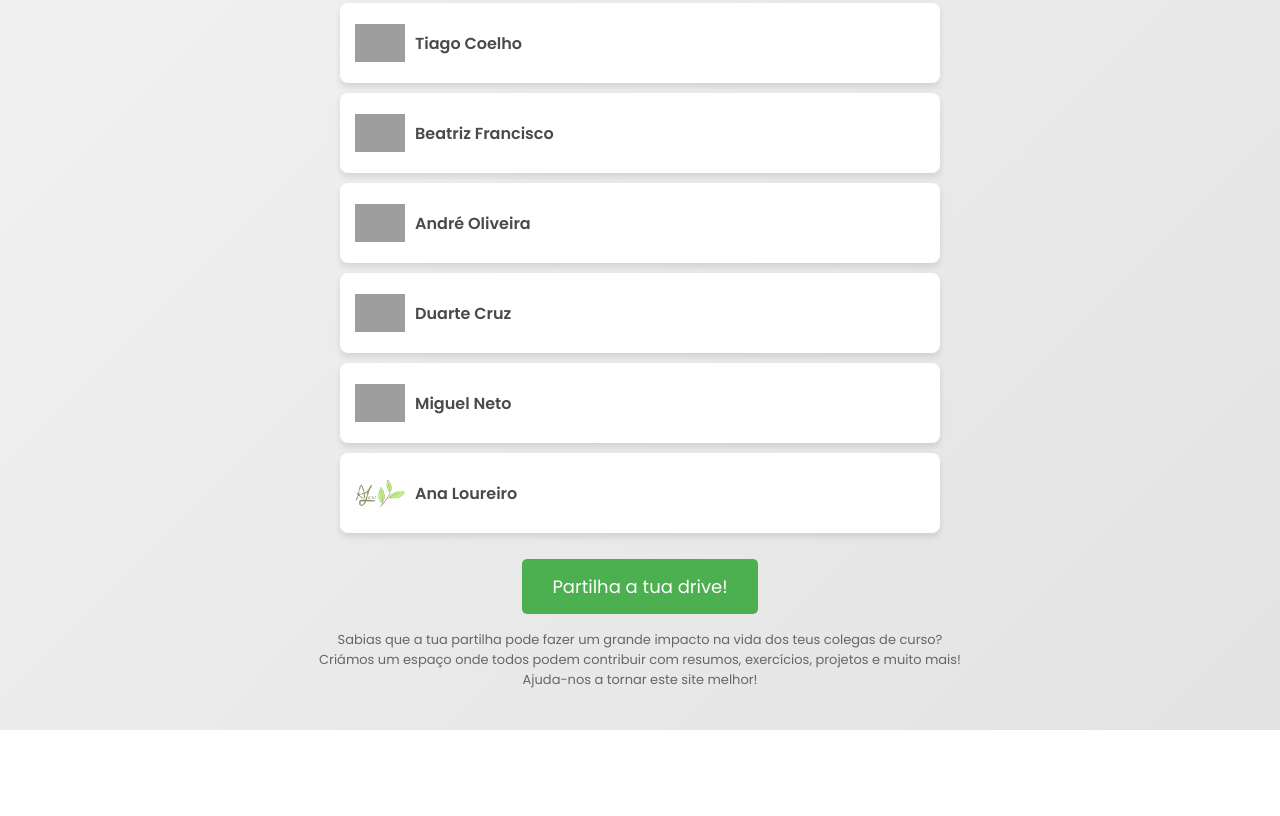
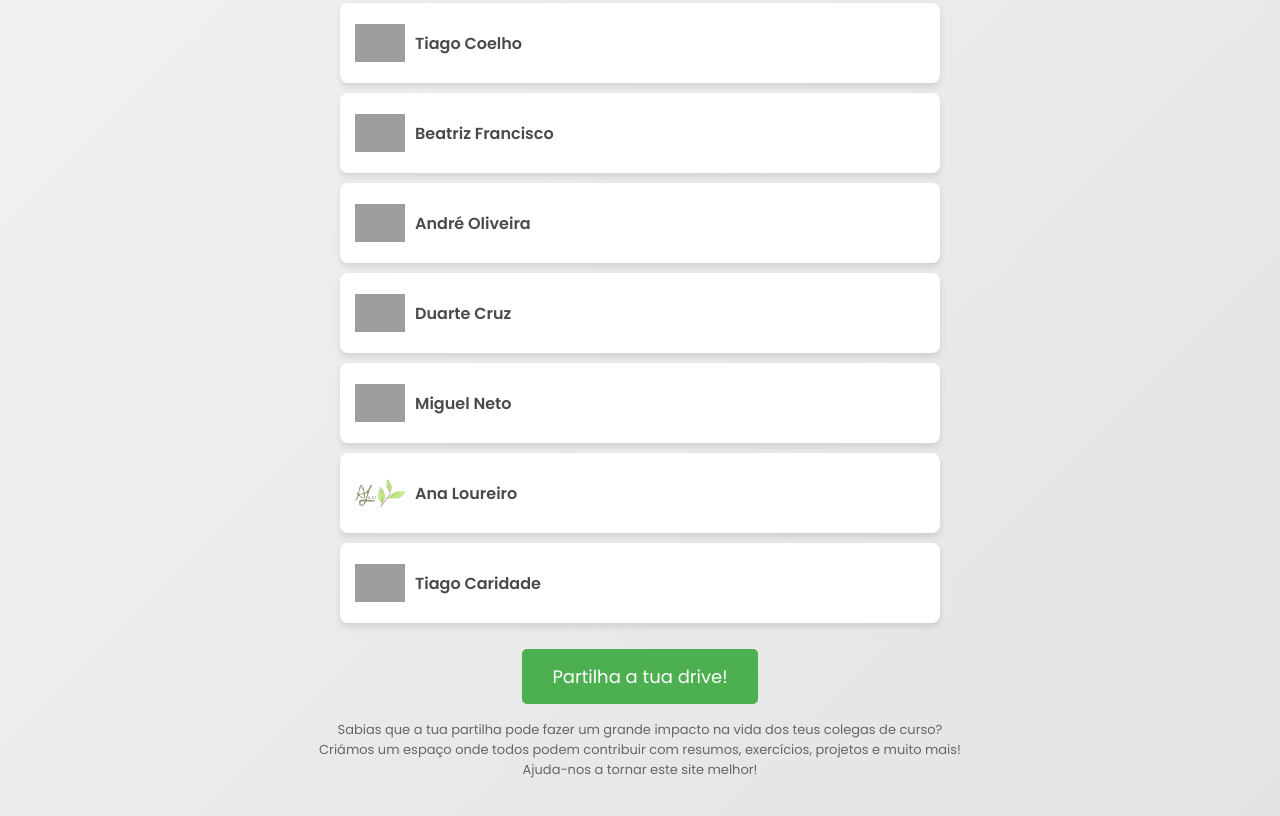
Before and after one commit to DrivesNEI/Drives-NEI, a plain HTML site: page index.html in a window 1280 px wide. Shown: the part 729-1545 px from the top of the page. Before the commit the page ends 1459 px from the top, so only its background shows below. Drawn offline with Linux system fonts and the light colour scheme; grey boxes are pictures that could not be loaded.

Commit message:
Update index.html
Adicionada drive do Tiago Caridade

```diff
--- a/index.html
+++ b/index.html
@@ -298,6 +298,12 @@
                 <span>Ana Loureiro</span>
             </a>
         </li>
+        <li>
+            <a href="https://uapt33090-my.sharepoint.com/:f:/g/personal/tiagocgomes_ua_pt/Ei3w1PKnZE5FoJi63_9s4H4BzybqAMw94Ck3lQVBQlPnKw" target="_blank" class="link-box">
+                <img src="https://www.sighabitat.pt/files/entidades/10_1.png" alt="Tiago Caridade">
+                <span>Tiago Caridade</span>
+            </a>
+        </li>
     </ul>
     <div style="text-align: center; margin: 40px 0;">
         <a href="https://forms.gle/48S5DRHr7h7CxoAh9" style="background-color: #4CAF50; color: white; padding: 15px 30px; text-align: center; text-decoration: none; border-radius: 5px; font-size: 18px; transition: background-color 0.3s;">
```
